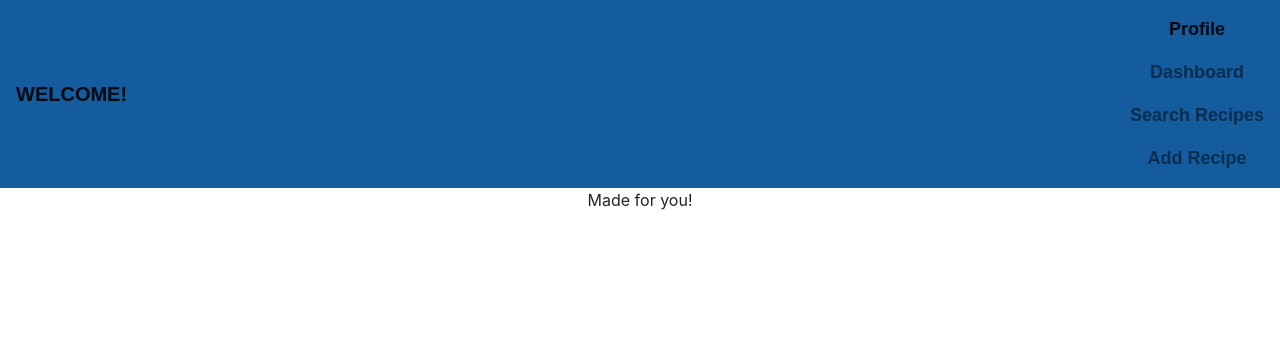
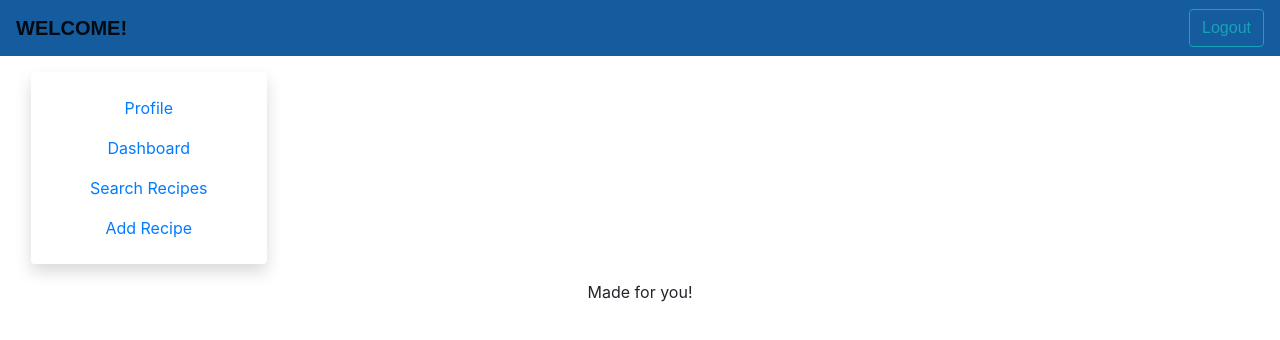
Before and after one commit to lindsaymorris813/Project3, a React (Create React App) app in the folder client/: page /profile in a window 1280 px wide. Shown: the top 340 px of the page. Built offline with nearby package versions, Linux system fonts and the light colour scheme; a web font is replaced by a local one.

Commit message:
added nav item for left navigation box and updated header to only have welcome and logout

```diff
--- a/client/src/components/Header/index.js
+++ b/client/src/components/Header/index.js
@@ -10,55 +10,9 @@ function Header() {
         <>
             <nav className="navbar navbar-light">
                 <div className="navbar-brand">Welcome!</div>
-                <div>
-                    <ul className="navbar-nav">
-                        <li className="nav-item">
-                            <Link
-                                to="/profile"
-                                className={
-                                    window.location.pathname === "/profile" || window.location.pathname === "/about"
-                                        ? "nav-link active"
-                                        : "nav-link"
-                                }
-                            >Profile
-                            </Link>
-                        </li>
-                        <li className="nav-item">
-                            <Link
-                                to="/dashboard"
-                                className={
-                                    window.location.pathname === "/dashboard" || window.location.pathname === "/about"
-                                        ? "nav-link active"
-                                        : "nav-link"
-                                }
-                            >Dashboard
-                            </Link>
-                        </li>
-                        <li className="nav-item">
-                            <Link
-                                to="/searchrecipe"
-                                className={
-                                    window.location.pathname === "/searchrecipe" || window.location.pathname === "/about"
-                                        ? "nav-link active"
-                                        : "nav-link"
-                                }
-                            >Search Recipes
-                            </Link>
-                        </li>
-                        <li className="nav-item">
-                            <Link
-                                to="/addrecipe"
-                                className={
-                                    window.location.pathname === "/addrecipe" || window.location.pathname === "/about"
-                                        ? "nav-link active"
-                                        : "nav-link"
-                                }
-                            >Add Recipe
-                            </Link>
-                        </li>
-
-                    </ul>
-                </div>
+                <form class="form-inline">
+                    <button class="btn btn-outline-info my-2 my-sm-0" type="submit">Logout</button>
+                </form>
             </nav>
         </>
 
--- a/client/src/components/Jumbotron/style.css
+++ b/client/src/components/Jumbotron/style.css
@@ -7,10 +7,6 @@
 .container-jumbo {
     margin: auto;
     width: 50%;
-    /* background: rgba(0, 255, 255, 0.3); */
-
-    background-image: linear-gradient(to bottom,
-                    rgba(255,255,255, 0),
-                    rgba(255,255,255, 1) 90%);
+    background: rgba(255,255,255, 0.75);
 
 }
--- /dev/null
+++ b/client/src/components/Nav/index.js
@@ -0,0 +1,73 @@
+import React, { useState } from "react";
+import { Link } from "react-router-dom";
+
+function Nav() {
+
+
+
+    return (
+
+        <div className="row">
+            <div className="col-3">
+                <div className="container">
+                    <div className="row shadow p-3 m-3 rounded list-border">
+                        <div className="col">
+                            <ul className="navbar-nav">
+                                <li className="nav-item">
+                                    <Link
+                                        to="/profile"
+                                        className={
+                                            window.location.pathname === "/profile" || window.location.pathname === "/about"
+                                                ? "nav-link active"
+                                                : "nav-link"
+                                        }
+                                    >Profile
+                                </Link>
+                                </li>
+                                <li className="nav-item">
+                                    <Link
+                                        to="/dashboard"
+                                        className={
+                                            window.location.pathname === "/dashboard" || window.location.pathname === "/about"
+                                                ? "nav-link active"
+                                                : "nav-link"
+                                        }
+                                    >Dashboard
+                                </Link>
+                                </li>
+                                <li className="nav-item">
+                                    <Link
+                                        to="/searchrecipe"
+                                        className={
+                                            window.location.pathname === "/searchrecipe" || window.location.pathname === "/about"
+                                                ? "nav-link active"
+                                                : "nav-link"
+                                        }
+                                    >Search Recipes
+                                </Link>
+                                </li>
+                                <li className="nav-item">
+                                    <Link
+                                        to="/addrecipe"
+                                        className={
+                                            window.location.pathname === "/addrecipe" || window.location.pathname === "/about"
+                                                ? "nav-link active"
+                                                : "nav-link"
+                                        }
+                                    >Add Recipe
+                                </Link>
+                                </li>
+                            </ul>
+                        </div>
+                    </div>
+                </div>
+            </div>
+        </div>
+
+
+    )
+
+
+
+}
+export default Nav
--- a/client/src/pages/Profile.js
+++ b/client/src/pages/Profile.js
@@ -1,6 +1,8 @@
 import React, { useState } from "react";
+import { Link } from "react-router-dom";
 import Header from "../components/Header";
 import Footer from "../components/Footer";
+import Nav from "../components/Nav";
 
 function Profile() {
 
@@ -9,8 +11,7 @@ function Profile() {
     return (
         <>
             <Header />
-
-
+            <Nav />
             <Footer />
         </>
 
```
Also changed, not shown: 2 other files (tests, documents, lock files or other folders).
